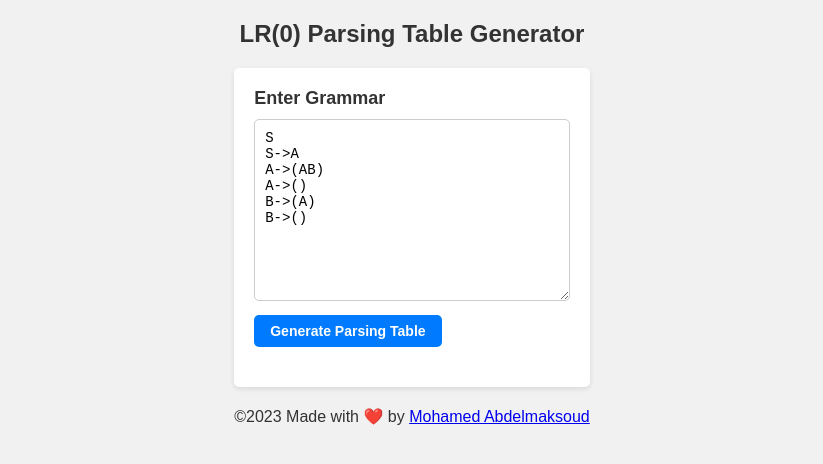
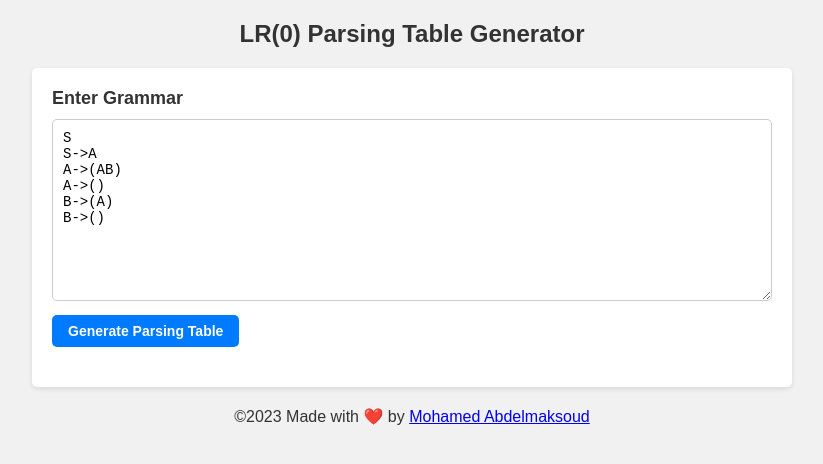
Before and after one commit to helmy162/lr0-parsing-table-generator, a React (Create React App) app: page / in a window 1280 px wide. Shown: the top 464 px of the page, without its empty margins (228-1051 px from the left). Built offline with nearby package versions, Linux system fonts and the light colour scheme.

Commit message:
css adjustments

```diff
--- a/src/index.css
+++ b/src/index.css
@@ -27,7 +27,7 @@ body {
 }
 
 .container {
-  /* min-width: 800px; */
+  min-width: 800px;
   max-width: 800px;
   /* margin: 0 auto; */
   padding: 20px;
@@ -197,11 +197,11 @@ hr {
   max-width: 250px;
 }
 
-/* @media screen and (max-width: 768px) {
+@media screen and (max-width: 768px) {
   #container-7a0147249ddd99819b23528dcaa76ee5 {
     display: none;
   }
   .app{
     flex-direction: column;
   }
-} */
+}
```
